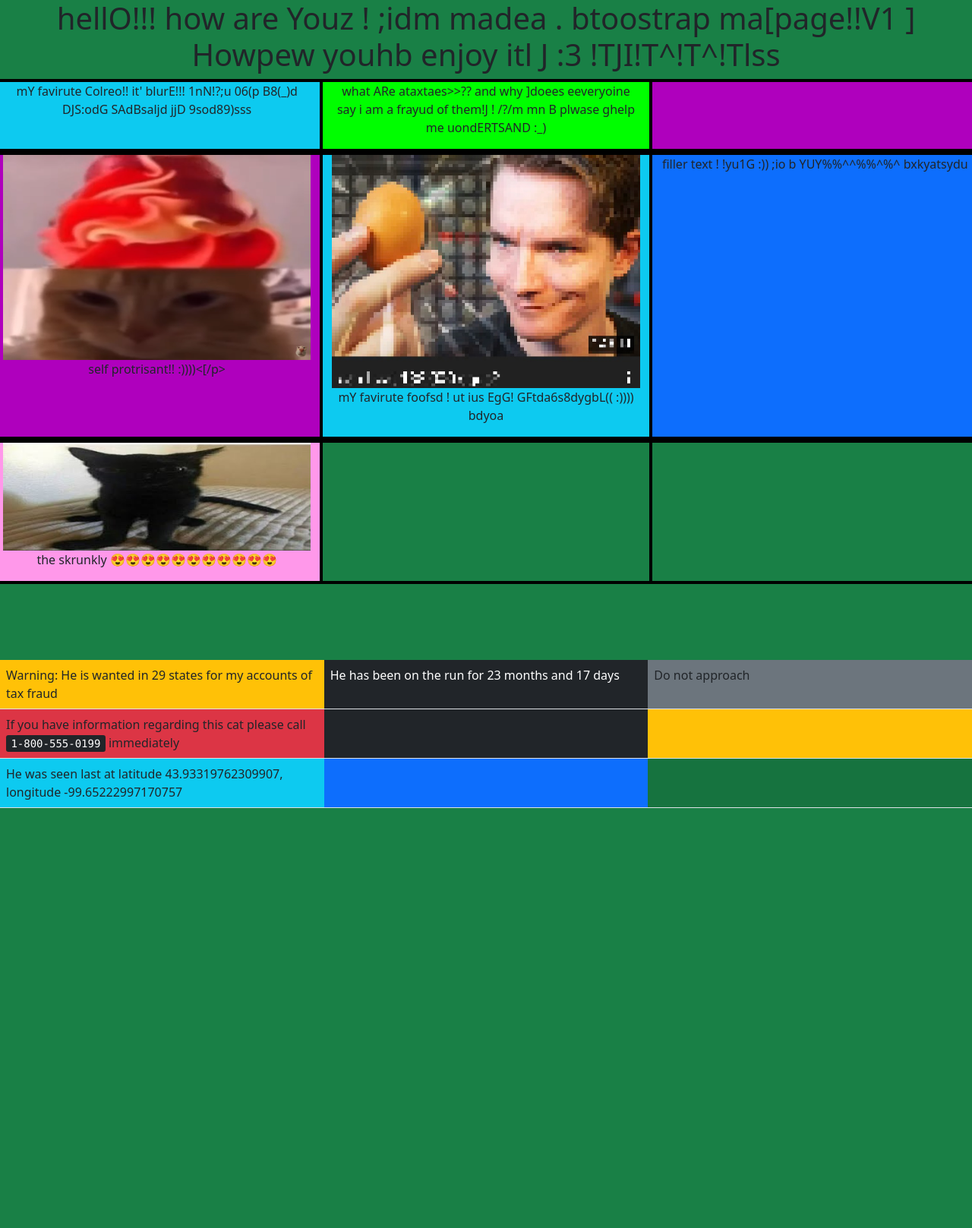
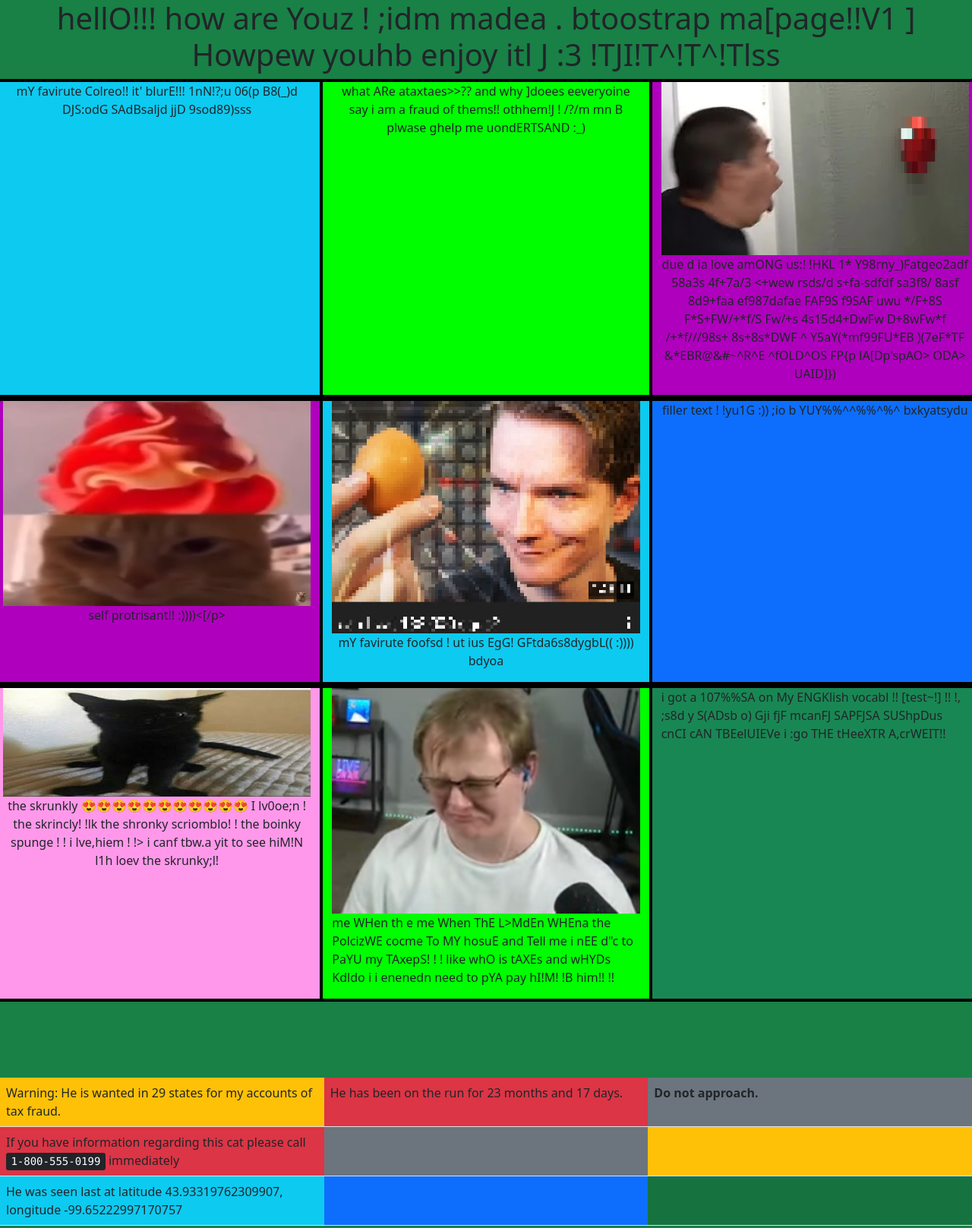
Before and after one commit to 224jfarrell/bootstrap-practice, a plain HTML site: page index.html in a window 1280 px wide. Shown: the whole page at 76% size. Before the commit the page ends 1080 px from the top, so only its background shows below. Drawn offline with nearby package versions, Linux system fonts and the light colour scheme.

Commit message:
seventh commit * added pictures * added more stroke text * more tildes and uwus bc Hilarious

```diff
--- a/index.html
+++ b/index.html
@@ -16,10 +16,13 @@
         <p class="text-center">mY favirute Colreo!! it' blurE!!!  1nN!?;u 06(p B8(_)d DJS:odG SAdBsaljd jjD 9sod89)sss</p>
       </div>
       <div class="col-sm-4 bg-green">
-        <p class="text-center">what ARe ataxtaes>>?? and why ]doees eeveryoine say i am a frayud of them!J ! /?/m mn B plwase ghelp me uondERTSAND :_)</p>
+        <p class="text-center">what ARe ataxtaes>>?? and why ]doees eeveryoine say i am a fraud of thems!! othhem!J ! /?/m mn B plwase ghelp me uondERTSAND :_)</p>
       </div>
       <div class="col-sm-4 bg-purple">
-        <p class="text-center"></p>
+        <img src="img/mog.png" alt="Among Us" class="delicious">
+        <p class="text-center">due d ia love amONG us:! !HKL 1* Y98rny_)Fatgeo2adf 58a3s 4f+7a/3 <+wew rsds/d s+fa-sdfdf sa3f8/ 8asf
+          8d9+faa ef987dafae FAF9S f9SAF uwu
+          */F+8S F*S+FW/+*f/S Fw/+s 4s15d4+DwFw D+8wFw*f /+*f///98s+ 8s+8s*DWF ^ Y5aY(*mf99FU*EB )(7eF*TF &*EBR@&#~^R^E ^fOLD^OS FP{p lA[Dp'spAO> ODA> UAID]})</p>
       </div>
     </div>
     <div class="row">
@@ -38,26 +41,27 @@
     <div class="row">
       <div class="col-sm-4 bg-love">
         <img src="img/skrunkl.png" alt="The Skrunkly" class="delicious">
-        <p class="text-center">the skrunkly 😍😍😍😍😍😍😍😍😍😍😍</p>
+        <p class="text-center">the skrunkly 😍😍😍😍😍😍😍😍😍😍😍 I lv0oe;n ! the skrincly!  !lk  the shronky scriomblo! ! the boinky spunge ! ! i lve,hiem ! !> i canf tbw.a yit to see hiM!N  l1h  loev the skrunky;l!</p>
       </div>
-      <div class="col-sm-4">
-
+      <div class="col-sm-4 bg-green">
+        <img src="img/sadson.png" alt="Sadson" class="delicious">
+        <p>me WHen th e me When ThE L>MdEn WHEna the PolcizWE cocme To MY hosuE and Tell me i nEE d"c to PaYU my TAxepS! ! ! like whO is tAXEs and wHYDs Kdldo i i enenedn need to pYA pay hI!M! !B him!!  !!</p>
       </div>
-      <div class="col-sm-4">
-
+      <div class="col-sm-4 bg-success">
+        <p> i got a 107%%SA on My ENGKlish vocabl !! [test~!] !! !, ;s8d y S(ADsb o)  Gji fjF mcanFJ SAPFJSA SUShpDus cnCI cAN TBEelUIEVe i :go THE tHeeXTR A,crWEIT!!</p>
       </div>
     </div>
 
     <table class="table table-hover">
       <tbody>
         <tr>
-          <td class="bg-warning col-sm-4">Warning: He is wanted in 29 states for my accounts of tax fraud</td>
-          <td class="bg-dark col-sm-4">He has been on the run for 23 months and 17 days</td>
-          <td class="bg-secondary col-sm-4">Do not approach</td>
+          <td class="bg-warning col-sm-4">Warning: He is wanted in 29 states for my accounts of tax fraud.</td>
+          <td class="bg-danger col-sm-4">He has been on the run for 23 months and 17 days.</td>
+          <td class="bg-secondary col-sm-4"><b>Do not approach.</b></td>
         </tr>
         <tr>
           <td class="bg-danger">If you have information regarding this cat please call <kbd>1-800-555-0199</kbd> immediately</td>
-          <td class="bg-dark"></td>
+          <td class="bg-secondary"></td>
           <td class="bg-warning"></td>
         </tr>
         <tr>
```
Also changed, not shown: img/mog.png (added), img/sadson.png (added).
